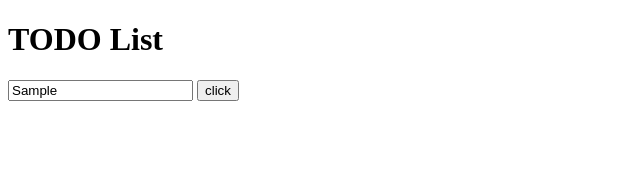
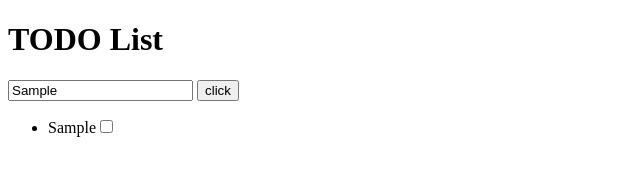
Before and after one commit to strawhatrag/typscript-todolist, a website with bundled scripts: page index.html in a window 1280 px wide. Both pictures are taken after typing "Sample" into the empty fields and a click on the button "click". Shown: the full height of the page, 0-640 px from the left. Built offline with nearby package versions, Linux system fonts and the light colour scheme.

Commit message:
simple todo

```diff
--- a/index.html
+++ b/index.html
@@ -15,6 +15,8 @@
     <button id="btn">click</button>
   </form>
 
+  <ul id="todolist"></ul>
+
 
 
   <script src="dist/index.js"></script>
--- a/src/index.ts
+++ b/src/index.ts
@@ -1,7 +1,8 @@
 const btn = document.getElementById('btn')! as HTMLInputElement;
 const input = document.getElementById('todoInput')! as HTMLInputElement;   // type assertion
+const form = document.querySelector('form')!; //non null assertion operator  "!"
 
-const form = document.querySelector('form')!; //non null assertion operator  "!"
+const list = document.getElementById('todolist')
 
 // // "?" null or not
 // btn?.addEventListener('click', () => {
@@ -14,7 +15,13 @@ form.addEventListener('submit', handleSubmit);
 //we use SubmitEvent as the type for the event
 function handleSubmit(event: SubmitEvent) {
   event.preventDefault();
-  console.log("Submitted!");
+  const newTodoText = input.value;
+  const newList = document.createElement("LI");
+  const checkbox = document.createElement("input");
+  checkbox.type = "checkbox";
+  newList.append(newTodoText);
+  newList.append(checkbox);
+  list?.append(newList);
 }
 
 console.log(input)
```
Also changed, not shown: dist/index.js.
